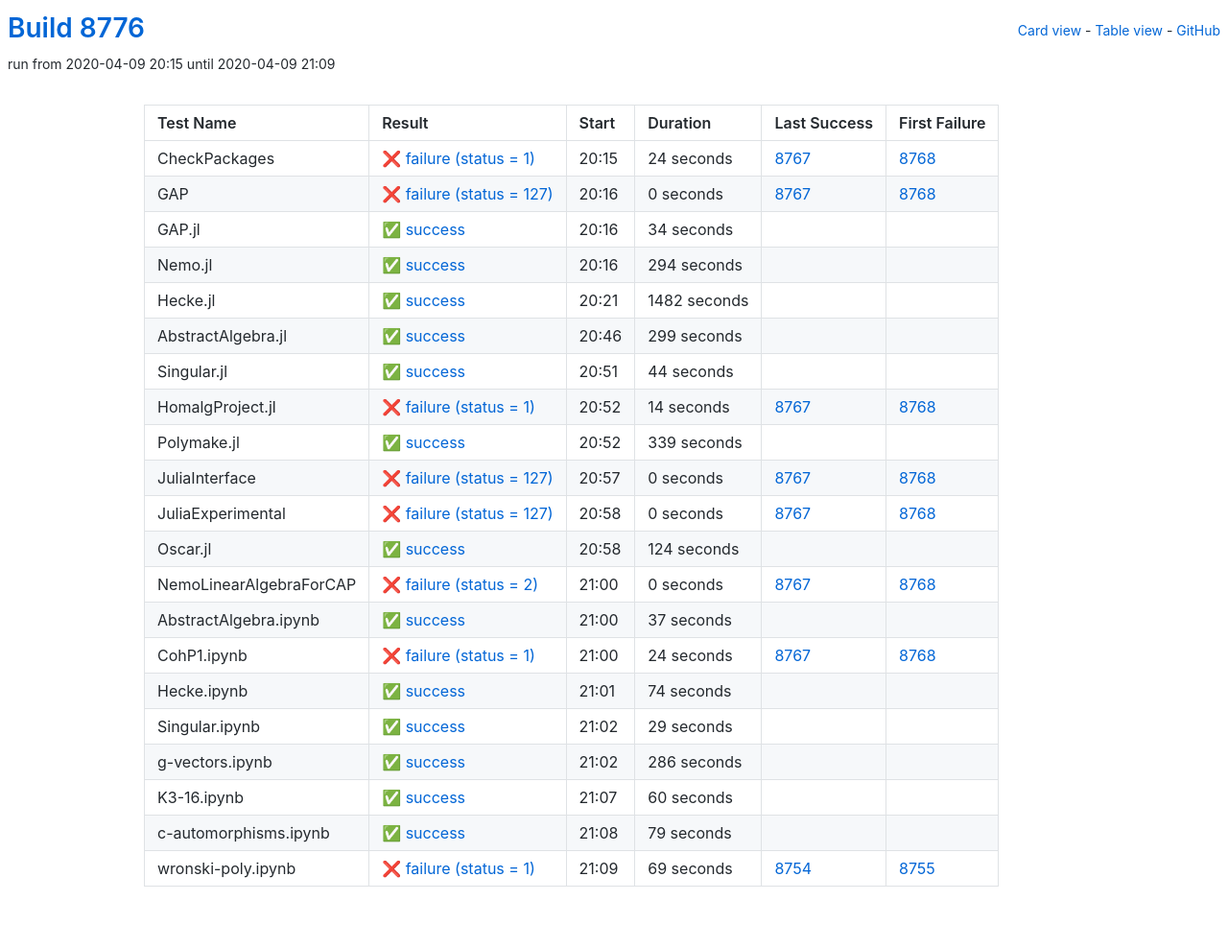
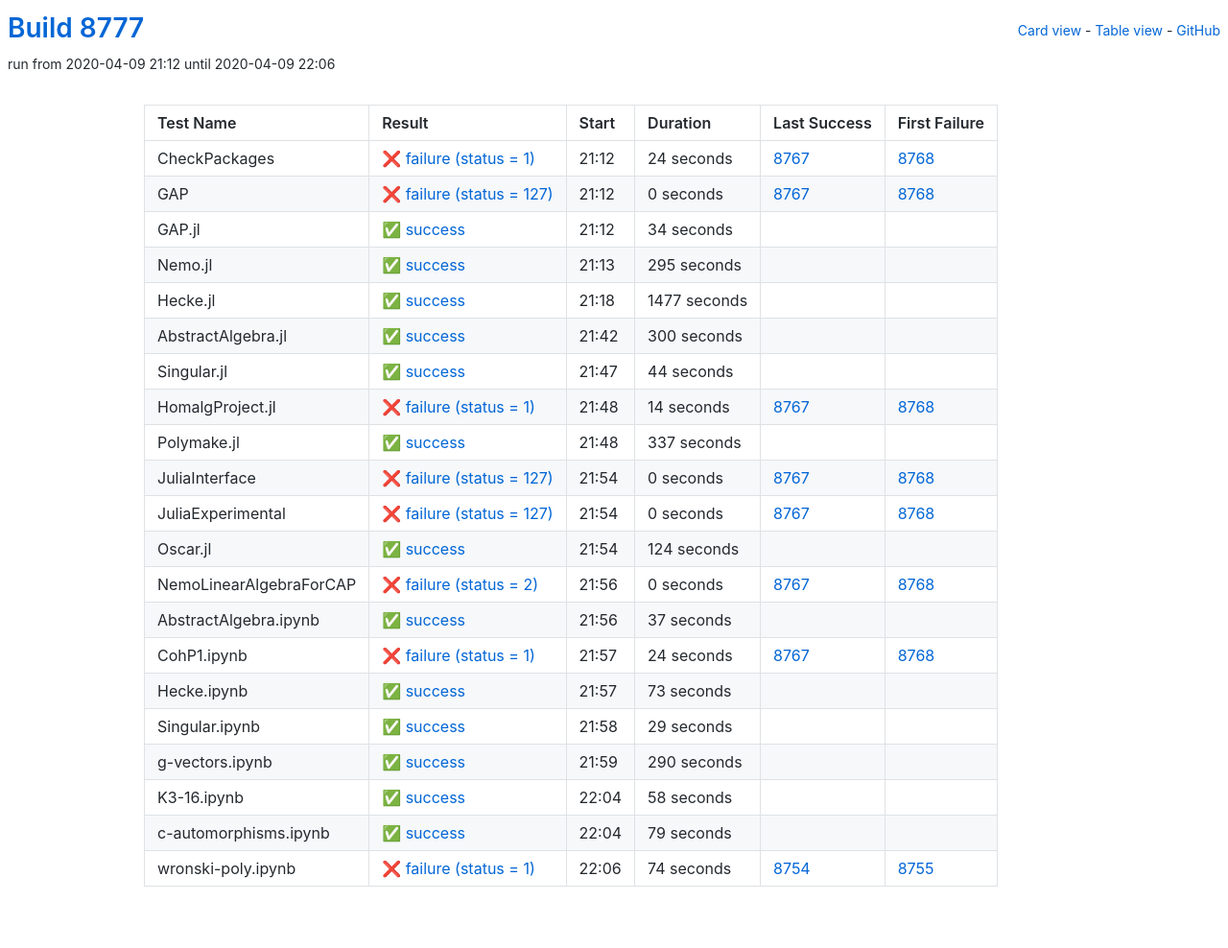
Before and after one commit to oscar-system/oscar-ci-status, a Jekyll site: the page built from table.html, in a window 1280 px wide. Shown: the whole page at 96% size. Built offline with Jekyll 4.4.1, drawn with Linux system fonts in a browser that asks for light colours.

Commit message:
Build 8777

```diff
--- a/_data/ci.yml
+++ b/_data/ci.yml
@@ -1,5 +1,5 @@
-build: 8776
-build_url: https://oscarci.mathematik.uni-kl.de/job/oscar/8776/
+build: 8777
+build_url: https://oscarci.mathematik.uni-kl.de/job/oscar/8777/
 job: oscar
 tests:
 - duration: 24
@@ -8,9 +8,9 @@
   first_failure_url: https://oscarci.mathematik.uni-kl.de/job/oscar/8768/
   last_success: 8767
   last_success_url: https://oscarci.mathematik.uni-kl.de/job/oscar/8767/
-  log: https://oscarci.mathematik.uni-kl.de/job/oscar/8776/artifact/logs/build-8776/CheckPackages.log
+  log: https://oscarci.mathematik.uni-kl.de/job/oscar/8777/artifact/logs/build-8777/CheckPackages.log
   name: CheckPackages
-  start: 2020-04-09 20:15
+  start: 2020-04-09 21:12
   status: failure
   success: false
 - duration: 0
@@ -19,9 +19,9 @@
   first_failure_url: https://oscarci.mathematik.uni-kl.de/job/oscar/8768/
   last_success: 8767
   last_success_url: https://oscarci.mathematik.uni-kl.de/job/oscar/8767/
-  log: https://oscarci.mathematik.uni-kl.de/job/oscar/8776/artifact/logs/build-8776/GAP.log
+  log: https://oscarci.mathematik.uni-kl.de/job/oscar/8777/artifact/logs/build-8777/GAP.log
   name: GAP
-  start: 2020-04-09 20:16
+  start: 2020-04-09 21:12
   status: failure
   success: false
 - duration: 34
@@ -30,42 +30,42 @@
   first_failure_url: null
   last_success: false
   last_success_url: null
-  log: https://oscarci.mathematik.uni-kl.de/job/oscar/8776/artifact/logs/build-8776/GAP.jl.log
+  log: https://oscarci.mathematik.uni-kl.de/job/oscar/8777/artifact/logs/build-8777/GAP.jl.log
   name: GAP.jl
-  start: 2020-04-09 20:16
+  start: 2020-04-09 21:12
   status: success
   success: true
-- duration: 294
+- duration: 295
   exitcode: 0
   first_failure: false
   first_failure_url: null
   last_success: false
   last_success_url: null
-  log: https://oscarci.mathematik.uni-kl.de/job/oscar/8776/artifact/logs/build-8776/Nemo.jl.log
+  log: https://oscarci.mathematik.uni-kl.de/job/oscar/8777/artifact/logs/build-8777/Nemo.jl.log
   name: Nemo.jl
-  start: 2020-04-09 20:16
+  start: 2020-04-09 21:13
   status: success
   success: true
-- duration: 1482
+- duration: 1477
   exitcode: 0
   first_failure: false
   first_failure_url: null
   last_success: false
   last_success_url: null
-  log: https://oscarci.mathematik.uni-kl.de/job/oscar/8776/artifact/logs/build-8776/Hecke.jl.log
+  log: https://oscarci.mathematik.uni-kl.de/job/oscar/8777/artifact/logs/build-8777/Hecke.jl.log
   name: Hecke.jl
-  start: 2020-04-09 20:21
+  start: 2020-04-09 21:18
   status: success
   success: true
-- duration: 299
+- duration: 300
   exitcode: 0
   first_failure: false
   first_failure_url: null
   last_success: false
   last_success_url: null
-  log: https://oscarci.mathematik.uni-kl.de/job/oscar/8776/artifact/logs/build-8776/AbstractAlgebra.jl.log
+  log: https://oscarci.mathematik.uni-kl.de/job/oscar/8777/artifact/logs/build-8777/AbstractAlgebra.jl.log
   name: AbstractAlgebra.jl
-  start: 2020-04-09 20:46
+  start: 2020-04-09 21:42
   status: success
   success: true
 - duration: 44
@@ -74,9 +74,9 @@
   first_failure_url: null
   last_success: false
   last_success_url: null
-  log: https://oscarci.mathematik.uni-kl.de/job/oscar/8776/artifact/logs/build-8776/Singular.jl.log
+  log: https://oscarci.mathematik.uni-kl.de/job/oscar/8777/artifact/logs/build-8777/Singular.jl.log
   name: Singular.jl
-  start: 2020-04-09 20:51
+  start: 2020-04-09 21:47
   status: success
   success: true
 - duration: 14
@@ -85,20 +85,20 @@
   first_failure_url: https://oscarci.mathematik.uni-kl.de/job/oscar/8768/
   last_success: 8767
   last_success_url: https://oscarci.mathematik.uni-kl.de/job/oscar/8767/
-  log: https://oscarci.mathematik.uni-kl.de/job/oscar/8776/artifact/logs/build-8776/HomalgProject.jl.log
+  log: https://oscarci.mathematik.uni-kl.de/job/oscar/8777/artifact/logs/build-8777/HomalgProject.jl.log
   name: HomalgProject.jl
-  start: 2020-04-09 20:52
+  start: 2020-04-09 21:48
   status: failure
   success: false
-- duration: 339
+- duration: 337
   exitcode: 0
   first_failure: false
   first_failure_url: null
   last_success: false
   last_success_url: null
-  log: https://oscarci.mathematik.uni-kl.de/job/oscar/8776/artifact/logs/build-8776/Polymake.jl.log
+  log: https://oscarci.mathematik.uni-kl.de/job/oscar/8777/artifact/logs/build-8777/Polymake.jl.log
   name: Polymake.jl
-  start: 2020-04-09 20:52
+  start: 2020-04-09 21:48
   status: success
   success: true
 - duration: 0
@@ -107,9 +107,9 @@
   first_failure_url: https://oscarci.mathematik.uni-kl.de/job/oscar/8768/
   last_success: 8767
   last_success_url: https://oscarci.mathematik.uni-kl.de/job/oscar/8767/
-  log: https://oscarci.mathematik.uni-kl.de/job/oscar/8776/artifact/logs/build-8776/JuliaInterface.log
+  log: https://oscarci.mathematik.uni-kl.de/job/oscar/8777/artifact/logs/build-8777/JuliaInterface.log
   name: JuliaInterface
-  start: 2020-04-09 20:57
+  start: 2020-04-09 21:54
   status: failure
   success: false
 - duration: 0
@@ -118,9 +118,9 @@
   first_failure_url: https://oscarci.mathematik.uni-kl.de/job/oscar/8768/
   last_success: 8767
   last_success_url: https://oscarci.mathematik.uni-kl.de/job/oscar/8767/
-  log: https://oscarci.mathematik.uni-kl.de/job/oscar/8776/artifact/logs/build-8776/JuliaExperimental.log
+  log: https://oscarci.mathematik.uni-kl.de/job/oscar/8777/artifact/logs/build-8777/JuliaExperimental.log
   name: JuliaExperimental
-  start: 2020-04-09 20:58
+  start: 2020-04-09 21:54
   status: failure
   success: false
 - duration: 124
@@ -129,9 +129,9 @@
   first_failure_url: null
   last_success: false
   last_success_url: null
-  log: https://oscarci.mathematik.uni-kl.de/job/oscar/8776/artifact/logs/build-8776/Oscar.jl.log
+  log: https://oscarci.mathematik.uni-kl.de/job/oscar/8777/artifact/logs/build-8777/Oscar.jl.log
   name: Oscar.jl
-  start: 2020-04-09 20:58
+  start: 2020-04-09 21:54
   status: success
   success: true
 - duration: 0
@@ -140,9 +140,9 @@
   first_failure_url: https://oscarci.mathematik.uni-kl.de/job/oscar/8768/
   last_success: 8767
   last_success_url: https://oscarci.mathematik.uni-kl.de/job/oscar/8767/
-  log: https://oscarci.mathematik.uni-kl.de/job/oscar/8776/artifact/logs/build-8776/NemoLinearAlgebraForCAP.log
+  log: https://oscarci.mathematik.uni-kl.de/job/oscar/8777/artifact/logs/build-8777/NemoLinearAlgebraForCAP.log
   name: NemoLinearAlgebraForCAP
-  start: 2020-04-09 21:00
+  start: 2020-04-09 21:56
   status: failure
   success: false
 - duration: 37
@@ -151,9 +151,9 @@
   first_failure_url: null
   last_success: false
   last_success_url: null
-  log: https://oscarci.mathematik.uni-kl.de/job/oscar/8776/artifact/logs/build-8776/AbstractAlgebra.ipynb.log
+  log: https://oscarci.mathematik.uni-kl.de/job/oscar/8777/artifact/logs/build-8777/AbstractAlgebra.ipynb.log
   name: AbstractAlgebra.ipynb
-  start: 2020-04-09 21:00
+  start: 2020-04-09 21:56
   status: success
   success: true
 - duration: 24
@@ -162,20 +162,20 @@
   first_failure_url: https://oscarci.mathematik.uni-kl.de/job/oscar/8768/
   last_success: 8767
   last_success_url: https://oscarci.mathematik.uni-kl.de/job/oscar/8767/
-  log: https://oscarci.mathematik.uni-kl.de/job/oscar/8776/artifact/logs/build-8776/CohP1.ipynb.log
+  log: https://oscarci.mathematik.uni-kl.de/job/oscar/8777/artifact/logs/build-8777/CohP1.ipynb.log
   name: CohP1.ipynb
-  start: 2020-04-09 21:00
+  start: 2020-04-09 21:57
   status: failure
   success: false
-- duration: 74
+- duration: 73
   exitcode: 0
   first_failure: false
   first_failure_url: null
   last_success: false
   last_success_url: null
-  log: https://oscarci.mathematik.uni-kl.de/job/oscar/8776/artifact/logs/build-8776/Hecke.ipynb.log
+  log: https://oscarci.mathematik.uni-kl.de/job/oscar/8777/artifact/logs/build-8777/Hecke.ipynb.log
   name: Hecke.ipynb
-  start: 2020-04-09 21:01
+  start: 2020-04-09 21:57
   status: success
   success: true
 - duration: 29
@@ -184,31 +184,31 @@
   first_failure_url: null
   last_success: false
   last_success_url: null
-  log: https://oscarci.mathematik.uni-kl.de/job/oscar/8776/artifact/logs/build-8776/Singular.ipynb.log
+  log: https://oscarci.mathematik.uni-kl.de/job/oscar/8777/artifact/logs/build-8777/Singular.ipynb.log
   name: Singular.ipynb
-  start: 2020-04-09 21:02
+  start: 2020-04-09 21:58
   status: success
   success: true
-- duration: 286
+- duration: 290
   exitcode: 0
   first_failure: false
   first_failure_url: null
   last_success: false
   last_success_url: null
-  log: https://oscarci.mathematik.uni-kl.de/job/oscar/8776/artifact/logs/build-8776/g-vectors.ipynb.log
+  log: https://oscarci.mathematik.uni-kl.de/job/oscar/8777/artifact/logs/build-8777/g-vectors.ipynb.log
   name: g-vectors.ipynb
-  start: 2020-04-09 21:02
+  start: 2020-04-09 21:59
   status: success
   success: true
-- duration: 60
+- duration: 58
   exitcode: 0
   first_failure: false
   first_failure_url: null
   last_success: false
   last_success_url: null
-  log: https://oscarci.mathematik.uni-kl.de/job/oscar/8776/artifact/logs/build-8776/K3-16.ipynb.log
+  log: https://oscarci.mathematik.uni-kl.de/job/oscar/8777/artifact/logs/build-8777/K3-16.ipynb.log
   name: K3-16.ipynb
-  start: 2020-04-09 21:07
+  start: 2020-04-09 22:04
   status: success
   success: true
 - duration: 79
@@ -217,19 +217,19 @@
   first_failure_url: null
   last_success: false
   last_success_url: null
-  log: https://oscarci.mathematik.uni-kl.de/job/oscar/8776/artifact/logs/build-8776/c-automorphisms.ipynb.log
+  log: https://oscarci.mathematik.uni-kl.de/job/oscar/8777/artifact/logs/build-8777/c-automorphisms.ipynb.log
   name: c-automorphisms.ipynb
-  start: 2020-04-09 21:08
+  start: 2020-04-09 22:04
   status: success
   success: true
-- duration: 69
+- duration: 74
   exitcode: 1
   first_failure: 8755
   first_failure_url: https://oscarci.mathematik.uni-kl.de/job/oscar/8755/
   last_success: 8754
   last_success_url: https://oscarci.mathematik.uni-kl.de/job/oscar/8754/
-  log: https://oscarci.mathematik.uni-kl.de/job/oscar/8776/artifact/logs/build-8776/wronski-poly.ipynb.log
+  log: https://oscarci.mathematik.uni-kl.de/job/oscar/8777/artifact/logs/build-8777/wronski-poly.ipynb.log
   name: wronski-poly.ipynb
-  start: 2020-04-09 21:09
+  start: 2020-04-09 22:06
   status: failure
   success: false
```
Also changed, not shown: README.md.
